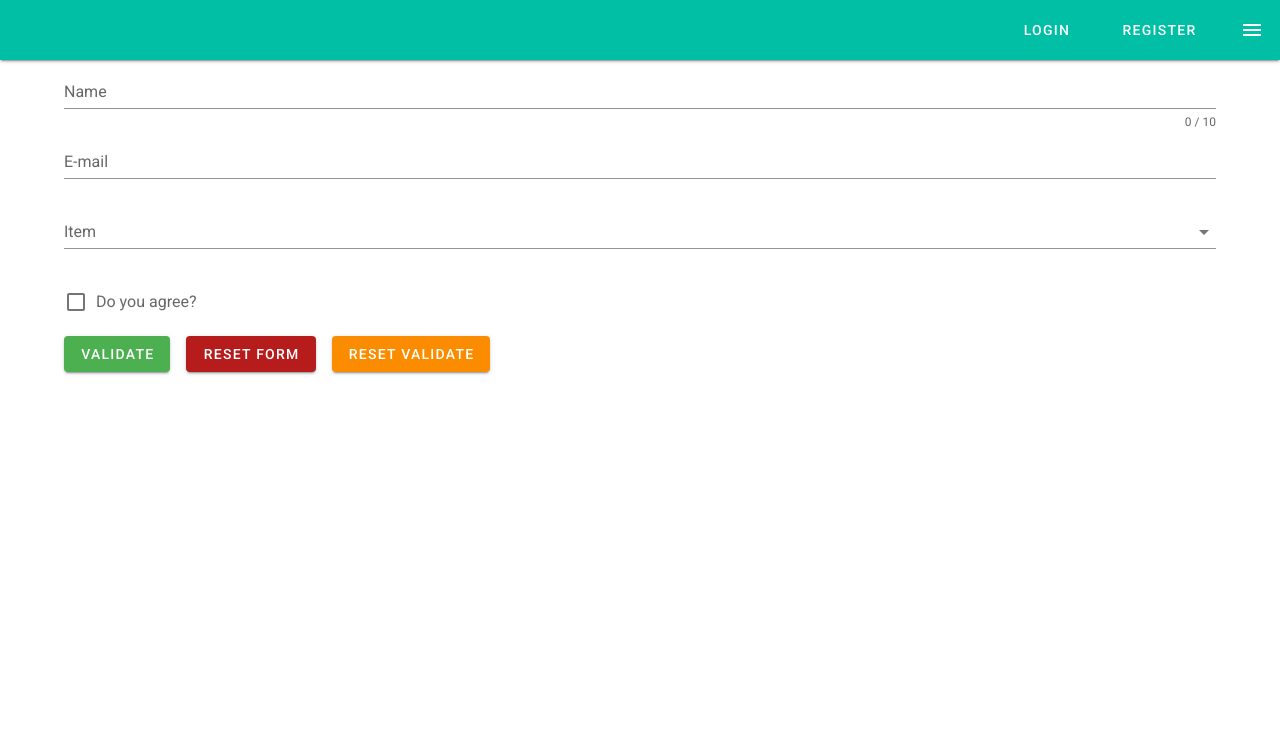
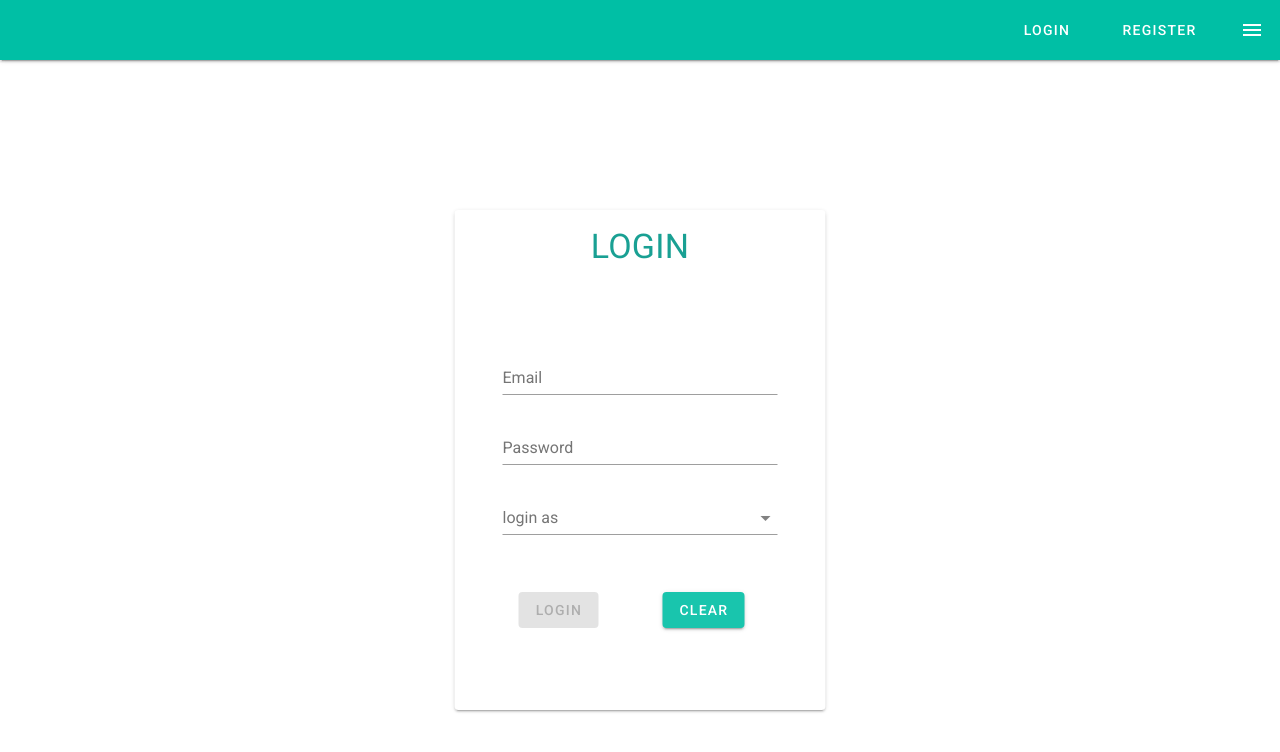
Before and after one commit to ulfat-yabroudi/job-ride, a Vue app: page /login in a window 1280 px wide. Shown: the top 752 px of the page. Built offline with nearby package versions, Linux system fonts and the light colour scheme.

Commit message:
login page

```diff
--- a/package.json
+++ b/package.json
@@ -10,7 +10,7 @@
   "dependencies": {
     "animate.css": "^4.1.1",
     "core-js": "^3.8.3",
-    "vee-validate": "^2.2.15",
+    "vee-validate": "^3.4.14",
     "vue": "^2.6.14",
     "vue-aos": "^2.3.0",
     "vue-axios": "^3.4.1",
--- a/src/views/LogInPage.vue
+++ b/src/views/LogInPage.vue
@@ -1,93 +1,183 @@
 <template>
-    <v-form
-      ref="form"
-      v-model="valid"
-      lazy-validation
-      class="mx-16"
+  <div class="cover">
+    <v-container class="fill-height">
+      <v-row justify="center" class="fill-height">
+        <v-col cols="12" md="4" xl="3">
+          <v-card
+            v-vue-aos="{ animationClass: 'animate__fadeIn animate__animated' }"
+            width="500"
+            height="500"
+            class="background"
+            elevation="2"
+          >
+            <v-card-title class="text-h4 justify-center teal--text">
+              LOGIN
+            </v-card-title>
+            <validation-observer ref="observer" v-slot="{ invalid }">
+              <form class="my-8 py-8" @submit.prevent="submit">
+                <validation-provider
+                  v-slot="{ errors }"
+                  name="Email"
+                  :rules="{
+                    required: true,
+                    email: 'user@gmail.com',
+                  }"
                 >
                   <v-text-field
-        v-model="name"
-        :counter="10"
-        :rules="nameRules"
-        label="Name"
+                    v-model="email"
+                    class="mx-12"
+                    color="#000000"
+                    :error-messages="errors"
+                    label="Email"
                     required
-      ></v-text-field>
+                    @input="$v.email.$touch()"
+                    @blur="$v.email.$touch()"
+                  />
+                </validation-provider>
+
+                <validation-provider
+                  v-slot="{ errors }"
+                  name="password"
+                  rules="required"
+                >
                   <v-text-field
-        v-model="email"
-        :rules="emailRules"
-        label="E-mail"
+                    v-model="password"
+                    color="#000000"
+                    class="mx-12 text-dark"
+                    type="password"
+                    :rules="passwordRules"
+                    :error-messages="errors"
+                    label="Password"
                     required
-      ></v-text-field>
+                    @input="$v.password.$touch()"
+                    @blur="$v.password.$touch()"
+                  />
+                </validation-provider>
+                <validation-provider>
                   <v-select
+                    class="mx-12 text-dark"
                     v-model="select"
                     :items="items"
-        :rules="[v => !!v || 'Item is required']"
-        label="Item"
+                    :error-messages="selectErrors"
+                    label="login as"
                     required
+                    @change="$v.select.$touch()"
+                    @blur="$v.select.$touch()"
                   ></v-select>
-      <v-checkbox
-        v-model="checkbox"
-        :rules="[v => !!v || 'You must agree to continue!']"
-        label="Do you agree?"
-        required
-      ></v-checkbox>
+                </validation-provider>
                 <v-btn
-        :disabled="!valid"
-        color="success"
-        class="mr-4"
-        @click="validate"
+                  class="teal accent-4 mx-16 rounded-5 white--text"
+                  type="submit"
+                  :disabled="invalid"
                 >
-        Validate
+                  LogIn
                 </v-btn>
+                <v-dialog v-model="dialog" width="500">
+                  <v-card>
+                    <v-card-title class="text-h5 amber lighten-2">
+                      Wrong login
+                    </v-card-title>
+
+                    <v-card-text class="text-center mt-5">
+                      Please try again
+                    </v-card-text>
+
+                    <v-divider />
+
+                    <v-card-actions>
+                      <v-spacer />
+                      <v-btn class="teal accent-4" @click="dialog = false">
+                        OK
+                      </v-btn>
+                    </v-card-actions>
+                  </v-card>
+                </v-dialog>
+
                 <v-btn
-        color="error"
-        class="mr-4"
-        @click="reset"
+                  class="teal accent-4 rounded-5 white--text my-9"
+                  @click="clear"
                 >
-        Reset Form
+                  clear
                 </v-btn>
-      <v-btn
-        color="warning"
-        @click="resetValidation"
-      >
-        Reset Validate
-      </v-btn>
-    </v-form>
+              </form>
+            </validation-observer>
+          </v-card>
+        </v-col>
+      </v-row>
+    </v-container>
+  </div>
 </template>
+
 <script>
+import { required, email, max } from 'vee-validate/dist/rules'
+import {
+  extend,
+  ValidationObserver,
+  ValidationProvider,
+  setInteractionMode
+} from 'vee-validate'
+
+setInteractionMode('eager')
+
+extend('required', {
+  ...required,
+  message: '{_field_} can not be empty'
+})
+
+extend('email', {
+  ...email,
+  message: 'Email must be valid'
+})
+
+extend('max', {
+  ...max,
+  message: '{_field_} may not be greater than {length} characters'
+})
 export default {
+  components: {
+    ValidationProvider,
+    ValidationObserver
+  },
   data: () => ({
-    valid: true,
-    name: '',
-    nameRules: [
-      v => !!v || 'Name is required',
-      v => (v && v.length <= 10) || 'Name must be less than 10 characters'
-    ],
     email: '',
-    emailRules: [
-      v => !!v || 'E-mail is required',
-      v => /.+@.+\..+/.test(v) || 'E-mail must be valid'
-    ],
+    password: '',
     select: null,
-    items: [
-      'Item 1',
-      'Item 2',
-      'Item 3',
-      'Item 4'
-    ],
-    checkbox: false
+    items: ['Employee', 'Company'],
+    dialog: '',
+    passwordRules: [
+      (value) => !!value || 'Please type password.',
+      (value) => (value && value.length >= 6) || 'minimum 6 characters'
+    ]
   }),
 
   methods: {
-    validate () {
-      this.$refs.form.validate()
+    submit () {
+      this.$v.$touch()
     },
-    reset () {
-      this.$refs.form.reset()
-    },
-    resetValidation () {
-      this.$refs.form.resetValidation()
+    clear () {
+      this.password = ''
+      this.email = ''
+      this.select = null
+      this.$refs.observer.reset()
     }
   }
 }
 </script>
+<style>
+@import url('https://fonts.googleapis.com/css2?family=Abel&display=swap');
+.background {
+  position: relative;
+  transform: translate(-50%, -50%);
+  top: 50%;
+  left: 50%;
+  opacity: 0.9;
+}
+.cover {
+  width: 100%;
+  height: 100vh;
+  background-size: cover;
+}
+.h4{
+   font-family: "Abel";
+}
+</style>
```
Also changed, not shown: 1 other file (tests, documents, lock files or other folders). Lines whose indentation alone changed are shown as unchanged.
